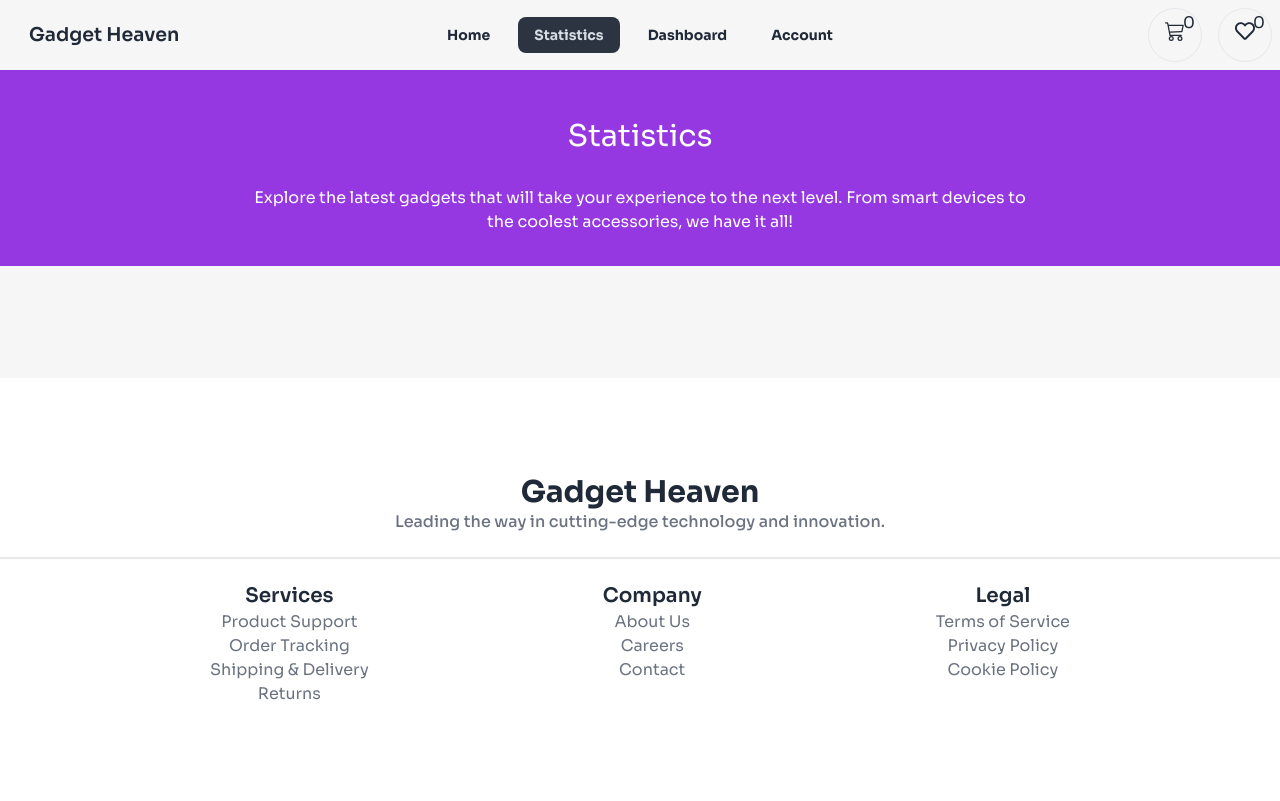
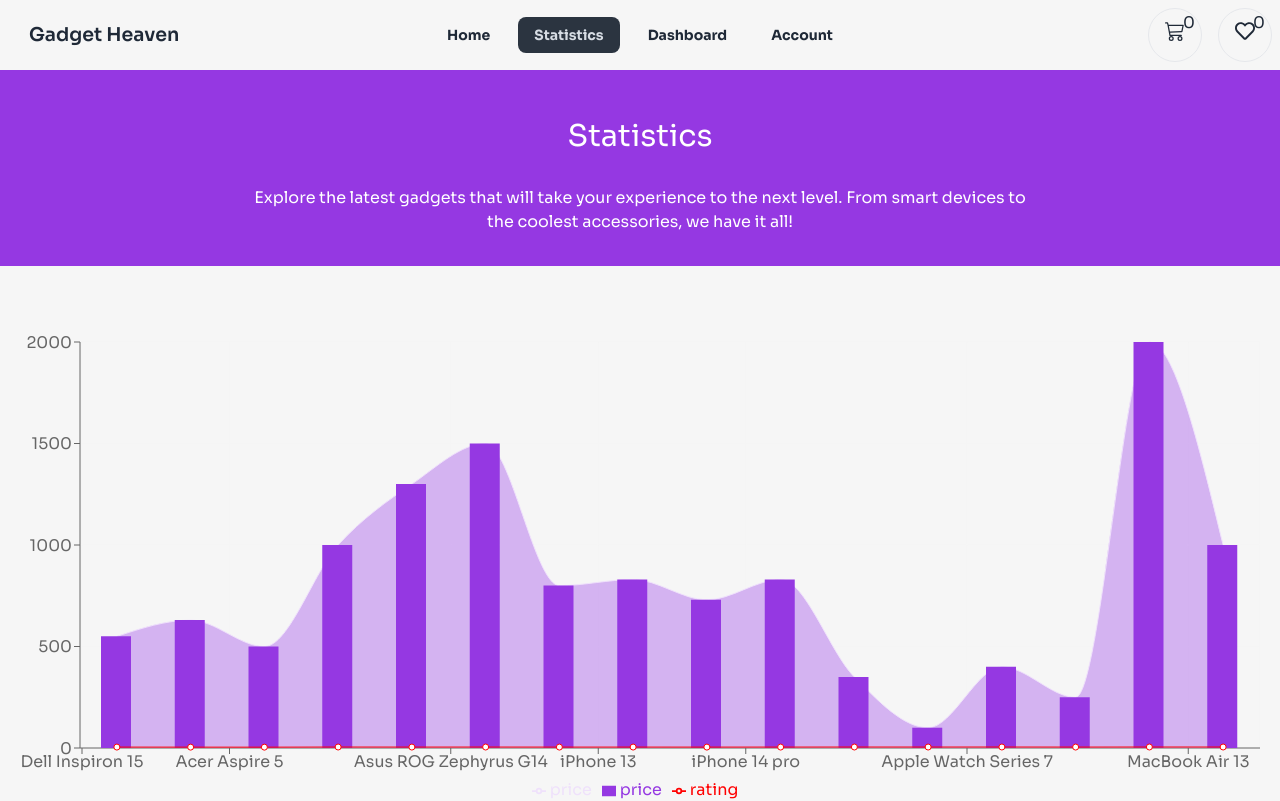
Before and after one commit to programming-hero-web-course-4/b10a8-gadget-heaven-mdtanbirhosen, a React (Vite) app: page /statistics in a window 1280 px wide. Shown: the top 801 px of the page. Built offline with nearby package versions, Linux system fonts and the light colour scheme.

Commit message:
statistics section's chart created

```diff
--- a/package.json
+++ b/package.json
@@ -19,6 +19,7 @@
     "react-rating-stars-component": "^2.2.0",
     "react-router-dom": "^6.27.0",
     "react-toastify": "^10.0.6",
+    "recharts": "^2.13.3",
     "sort-by": "^0.0.2"
   },
   "devDependencies": {
--- a/src/components/Statistics/Statistics.jsx
+++ b/src/components/Statistics/Statistics.jsx
@@ -1,11 +1,45 @@
 import React from 'react';
+import {
+    ComposedChart,
+    Line,
+    Area,
+    Bar,
+    XAxis,
+    YAxis,
+    CartesianGrid,
+    Tooltip,
+    Legend,
+    ResponsiveContainer,
+} from 'recharts';
 import ReuseableBanner from '../Header/ReuseableBanner/ReuseableBanner';
+import { useLoaderData } from 'react-router-dom';
+
+
+
 const Statistics = () => {
+    const products = useLoaderData()
+
     return (
         <div>
-            <ReuseableBanner title={'Statistics'}></ReuseableBanner>
+            <ReuseableBanner title={'Statistics'} />
 
-
+            <div className='max-w-7xl h-[500px] mx-auto my-14'>
+                <ResponsiveContainer>
+                    <ComposedChart
+                        data={products}
+                        margin={{ top: 20, right: 20, bottom: 20, left: 20, }}
+                    >
+                        <CartesianGrid stroke="#f5f5f5" />
+                        <XAxis dataKey="product_title" scale="band" />
+                        <YAxis />
+                        <Tooltip />
+                        <Legend />
+                        <Area type="monotone" dataKey="price" fill="#BF87EE" stroke="#EFE1FB" />
+                        <Bar dataKey="price" barSize={30} fill="#9538E2" />
+                        <Line type="monotone" dataKey="rating" stroke="#FF0000" />
+                    </ComposedChart>
+                </ResponsiveContainer>
+            </div>
         </div>
     );
 };
--- a/src/main.jsx
+++ b/src/main.jsx
@@ -46,6 +46,7 @@
 
       {
         path: '/statistics',
+        loader: ()=> fetch('./products.json'),
         element: <Statistics></Statistics>
       },
       {
@@ -73,8 +74,6 @@
             element:<LoginForm></LoginForm>
           }
         ]
-
-
       }
     ]
 
```
Also changed, not shown: 2 other files (tests, documents, lock files or other folders).
